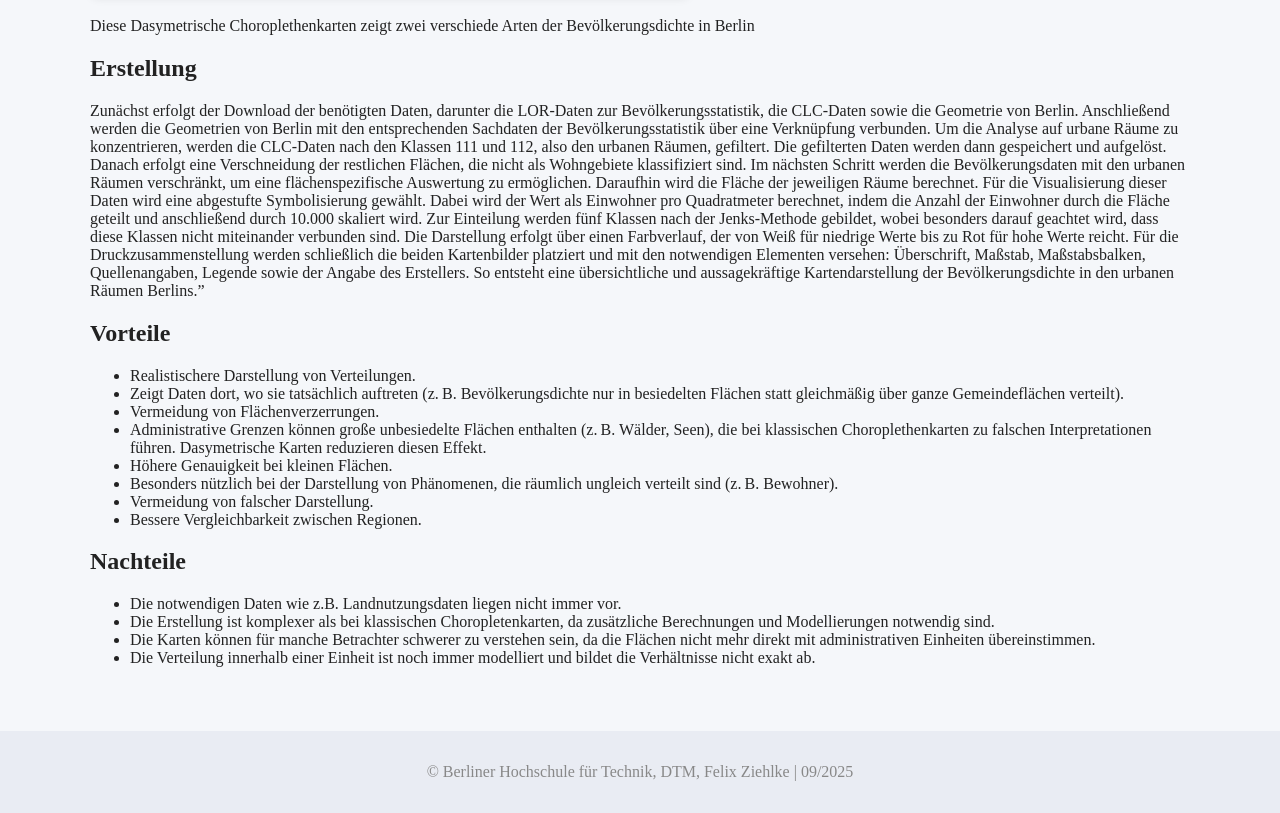
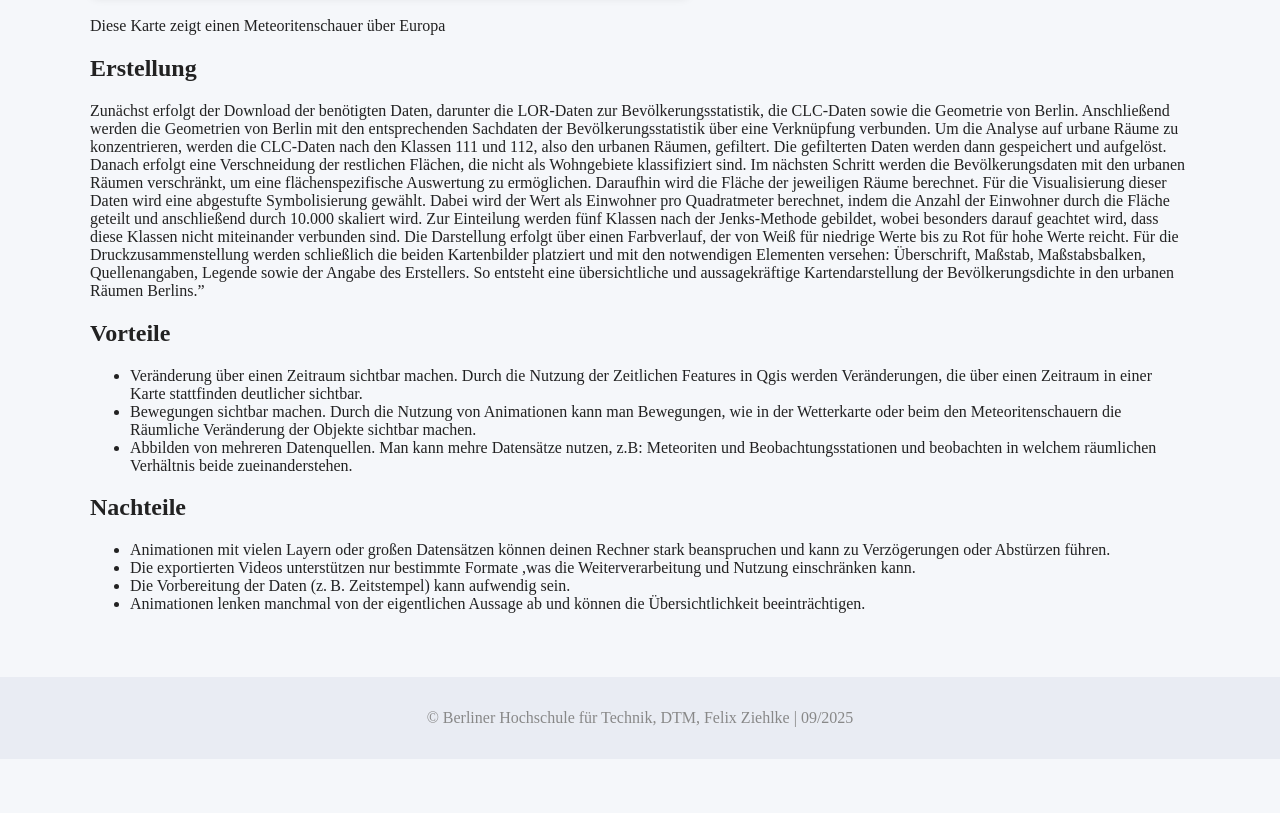
Before and after one commit to felixziehlke1-collab/test, a plain HTML site: page map8.html in a window 1280 px wide. Shown: the part 663-1476 px from the top of the page. After the commit the page ends 1422 px from the top, so only its background shows below. Drawn offline with Linux system fonts and the light colour scheme.

Commit message:
Update map8.html

```diff
--- a/map8.html
+++ b/map8.html
@@ -13,29 +13,24 @@
     <main>
         <section class="map-detail">
             <img src="Karte_08.png" alt="Karte_08" style="width:100%;max-width:600px;border-radius:8px;box-shadow:0 2px 8px rgba(0,0,0,0.08);">
-            <<p>Diese Dasymetrische Choroplethenkarten zeigt zwei verschiede Arten der Bevölkerungsdichte in Berlin</p>
+            <<p>Diese Karte zeigt einen Meteoritenschauer über Europa</p>
             <h2>Erstellung</h2>
             <p>Zunächst erfolgt der Download der benötigten Daten, darunter die LOR-Daten zur Bevölkerungsstatistik, die CLC-Daten sowie die Geometrie von Berlin. Anschließend werden die Geometrien von Berlin mit den entsprechenden Sachdaten der Bevölkerungsstatistik über eine Verknüpfung verbunden. Um die Analyse auf urbane Räume zu konzentrieren, werden die CLC-Daten nach den Klassen 111 und 112, also den urbanen Räumen, gefiltert. Die gefilterten Daten werden dann gespeichert und aufgelöst. Danach erfolgt eine Verschneidung der restlichen Flächen, die nicht als Wohngebiete klassifiziert sind. Im nächsten Schritt werden die Bevölkerungsdaten mit den urbanen Räumen verschränkt, um eine flächenspezifische Auswertung zu ermöglichen. Daraufhin wird die Fläche der jeweiligen Räume berechnet.
                 Für die Visualisierung dieser Daten wird eine abgestufte Symbolisierung gewählt. Dabei wird der Wert als Einwohner pro Quadratmeter berechnet, indem die Anzahl der Einwohner durch die Fläche geteilt und anschließend durch 10.000 skaliert wird. Zur Einteilung werden fünf Klassen nach der Jenks-Methode gebildet, wobei besonders darauf geachtet wird, dass diese Klassen nicht miteinander verbunden sind. Die Darstellung erfolgt über einen Farbverlauf, der von Weiß für niedrige Werte bis zu Rot für hohe Werte reicht.
                 Für die Druckzusammenstellung werden schließlich die beiden Kartenbilder platziert und mit den notwendigen Elementen versehen: Überschrift, Maßstab, Maßstabsbalken, Quellenangaben, Legende sowie der Angabe des Erstellers. So entsteht eine übersichtliche und aussagekräftige Kartendarstellung der Bevölkerungsdichte in den urbanen Räumen Berlins.”</p>
              <h2>Vorteile</h2>
             <ul>
-                <li>Realistischere Darstellung von Verteilungen.</li>
-                <li>Zeigt Daten dort, wo sie tatsächlich auftreten (z. B. Bevölkerungsdichte nur in besiedelten Flächen statt gleichmäßig über ganze Gemeindeflächen verteilt).</li>
-                <li>Vermeidung von Flächenverzerrungen.</li>
-                <li>Administrative Grenzen können große unbesiedelte Flächen enthalten (z. B. Wälder, Seen), die bei klassischen Choroplethenkarten zu falschen Interpretationen führen. Dasymetrische Karten reduzieren diesen Effekt.</li>
-                <li>Höhere Genauigkeit bei kleinen Flächen.</li>
-                <li>Besonders nützlich bei der Darstellung von Phänomenen, die räumlich ungleich verteilt sind (z. B. Bewohner).</li>
-                <li>Vermeidung von falscher Darstellung.</li>
-                <li>Bessere Vergleichbarkeit zwischen Regionen.</li>
+                <li>Veränderung über einen Zeitraum sichtbar machen. Durch die Nutzung der Zeitlichen Features in Qgis werden Veränderungen, die über einen Zeitraum in einer Karte stattfinden deutlicher sichtbar.</li>
+                <li>Bewegungen sichtbar machen. Durch die Nutzung von Animationen kann man Bewegungen, wie in der Wetterkarte oder beim den Meteoritenschauern die Räumliche Veränderung der Objekte sichtbar machen.</li>
+                <li>Abbilden von mehreren Datenquellen. Man kann mehre Datensätze nutzen, z.B: Meteoriten und Beobachtungsstationen und beobachten in welchem räumlichen Verhältnis beide zueinanderstehen.</li>
             </ul>
 
             <h2>Nachteile</h2>
             <ul>
-                <li>Die notwendigen Daten wie z.B. Landnutzungsdaten liegen nicht immer vor.</li>
-                <li>Die Erstellung ist komplexer als bei klassischen Choropletenkarten, da zusätzliche Berechnungen und Modellierungen notwendig sind.</li>
-                <li>Die Karten können für manche Betrachter schwerer zu verstehen sein, da die Flächen nicht mehr direkt mit administrativen Einheiten übereinstimmen.</li>
-                <li>Die Verteilung innerhalb einer Einheit ist noch immer modelliert und bildet die Verhältnisse nicht exakt ab.</li>
+                <li>Animationen mit vielen Layern oder großen Datensätzen können deinen Rechner stark beanspruchen und kann zu Verzögerungen oder Abstürzen führen.</li>
+                <li>Die exportierten Videos unterstützen nur bestimmte Formate ,was die Weiterverarbeitung und Nutzung einschränken kann.</li>
+                <li>Die Vorbereitung der Daten (z. B. Zeitstempel) kann aufwendig sein.</li>
+                <li>Animationen lenken manchmal von der eigentlichen Aussage ab und können die Übersichtlichkeit beeinträchtigen.</li>
             </ul>
         </section>
     </main>
```
